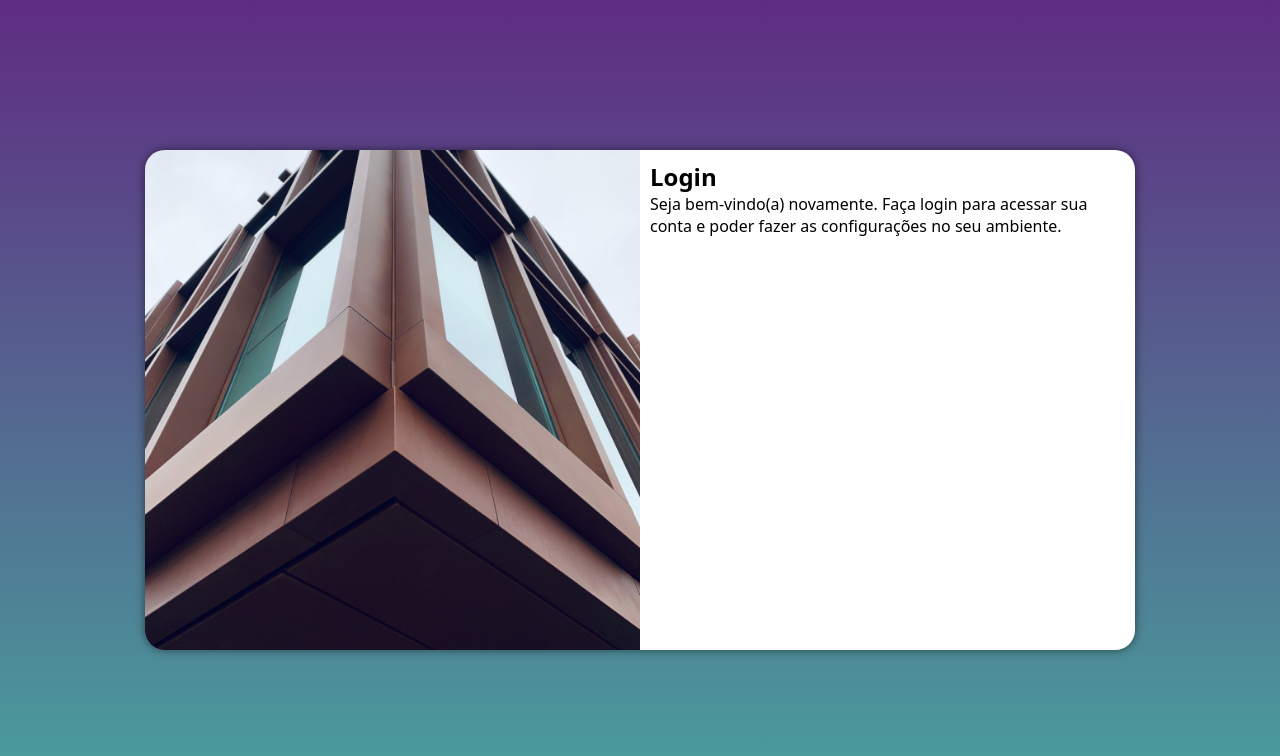
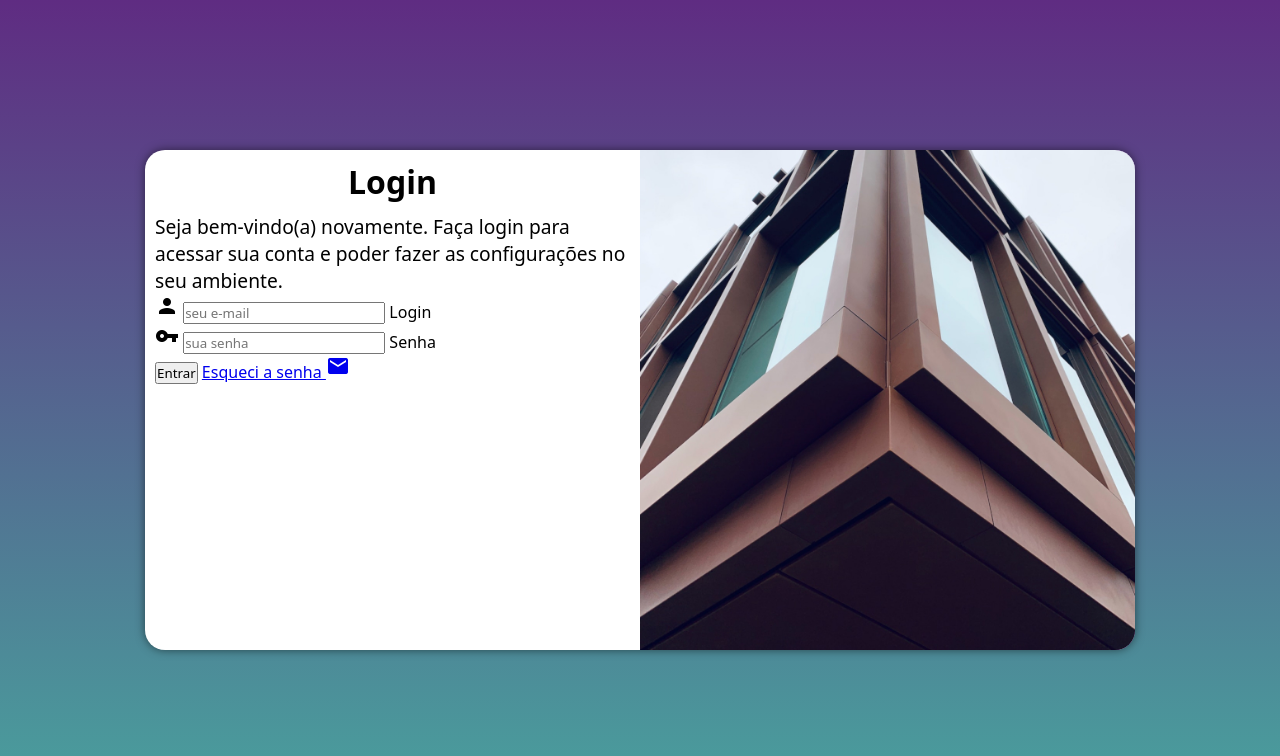
Before and after one commit to Bruno-Assumpcao-Motta/Projeto-Login, a plain HTML site: page index.html in a window 1280 px wide. Drawn offline with Linux system fonts and the light colour scheme.

Commit message:
Adicionei o formulário

```diff
--- a/estilos/media-query.css
+++ b/estilos/media-query.css
@@ -39,13 +39,21 @@ grandes telas: acima de 1200px
     }
 
     section#login > div#imagem {
-        float: left;
+        float: right;
         width: 50%;
         height: 100%;
     }
 
     section#login > div#formulario {
-        float: right;
+        float: left;
         width: 50%;
     }
+
+    div#formulario > p {
+        font-size: 1.2em;
+    }
+
+    div#formulario > h1 {
+        font-size: 2em;
+    }
 }
--- a/estilos/style.css
+++ b/estilos/style.css
@@ -51,3 +51,12 @@ section#login > div#formulario {
     display: block;
     padding: 10px;
 }
+
+div#formulario > h1 {
+    text-align: center;
+    margin-bottom: 10px;
+}
+
+div#formulario > p {
+    font-size: 0.8em;
+}
--- a/index.html
+++ b/index.html
@@ -4,6 +4,7 @@
     <meta charset="UTF-8">
     <meta name="viewport" content="width=device-width, initial-scale=1.0">
     <title>Document</title>
+    <link href="https://fonts.googleapis.com/icon?family=Material+Icons" rel="stylesheet">
     <link rel="stylesheet" href="estilos/style.css">
     <link rel="stylesheet" href="estilos/media-query.css">
 </head>
@@ -16,8 +17,21 @@
             <div id="formulario">
                 <h1>Login</h1>
                 <p>Seja bem-vindo(a) novamente. Faça login para acessar sua conta e poder fazer as configurações no seu ambiente.</p>
-                <form action="login.php" method="post">
-
+                <form action="login.php" method="post" autocomplete="on">
+                    <div class="campo">
+                        <i class="material-icons">person</i>
+                        <input type="email" name="login" id="ilogin" placeholder="seu e-mail" autocomplete="email" required maxlength="30">
+                        <label for="ilogin">Login</label>
+                    </div>
+                    <div class="campo">
+                        <i class="material-icons">vpn_key</i>
+                        <input type="password" name="senha" id="isenha" placeholder="sua senha" autocomplete="current-password" required minlength="8" maxlength="30">
+                        <label for="isenha">Senha</label>
+                    </div>
+                    <input type="submit" value="Entrar">
+                    <a href="esqueci.html">
+                        Esqueci a senha <i class="material-icons">mail</i>
+                    </a>
 
                 </form>
             </div>
```
